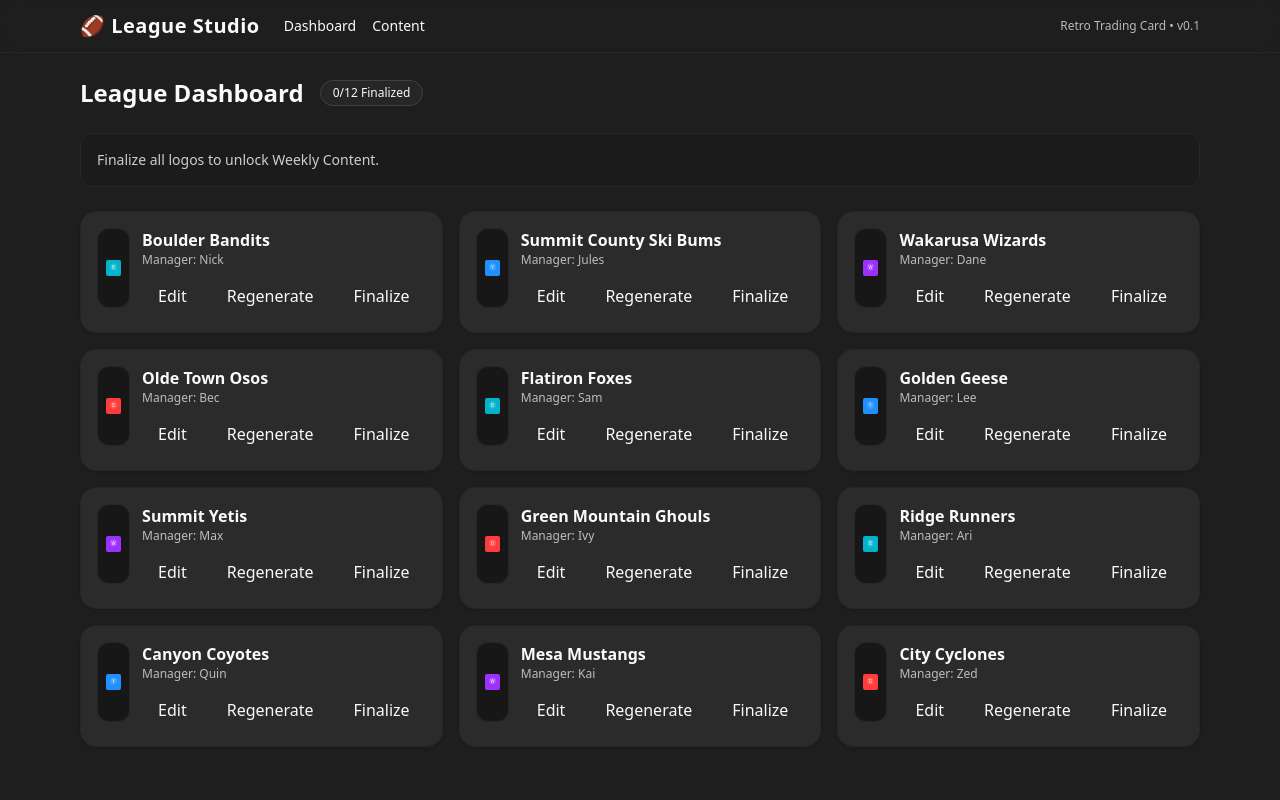
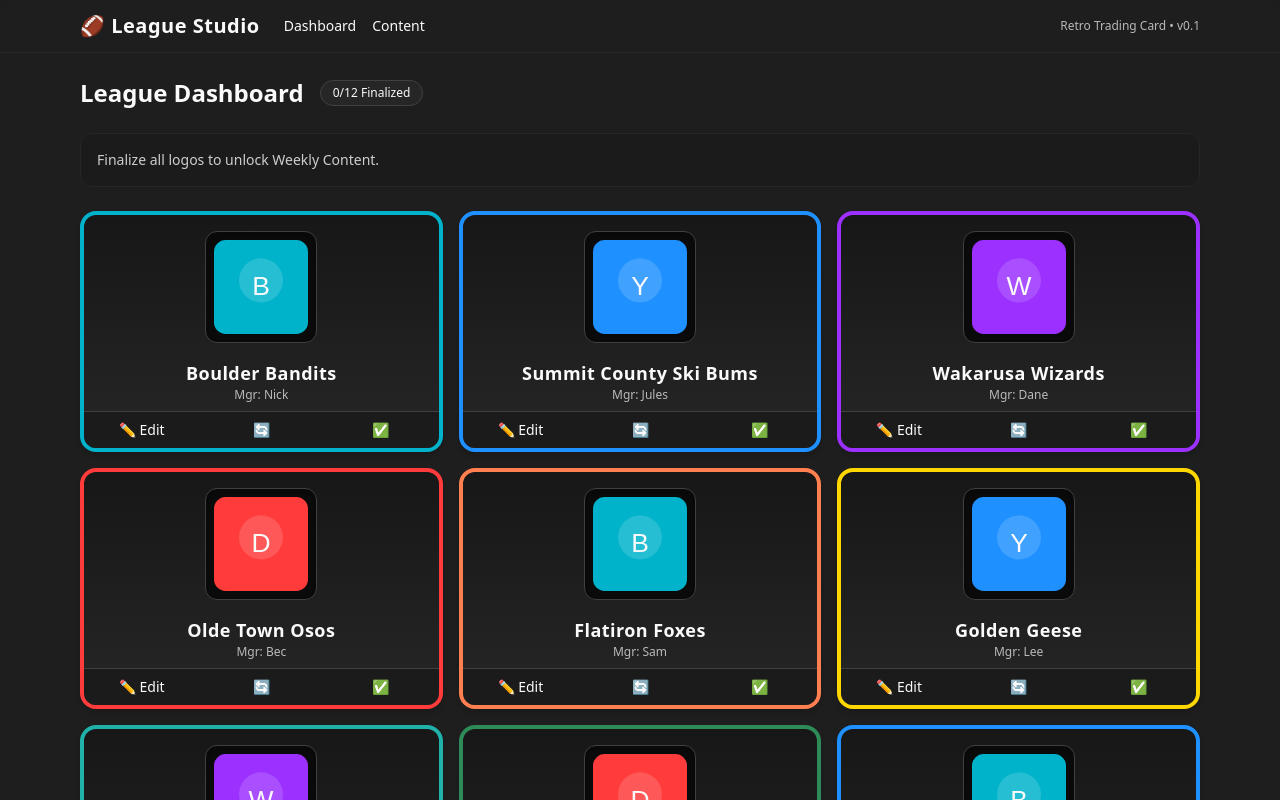
Before and after one commit to nmortimer/FantasyShell2, a Next.js app: page /dashboard in a window 1280 px wide. Shown: the top 800 px of the page. Built offline with nearby package versions, Linux system fonts and the light colour scheme.

Commit message:
Update TeamCard.tsx

```diff
--- a/components/TeamCard.tsx
+++ b/components/TeamCard.tsx
@@ -8,22 +8,70 @@ export function TeamCard({ team }: { team: Team }) {
   const { finalize, regenerate } = useStore()
 
   return (
-    <div className={clsx('card border border-neutral-800 hover:shadow-glow transition', team.status==='final' && 'border-gold')}>
-      <div className="flex items-start gap-3">
-        <div className="relative w-20 h-20 rounded-xl overflow-hidden bg-neutral-900 border border-neutral-800">
-          <Image src={team.logoUrl} alt={`${team.name} logo`} fill style={{objectFit:'contain', padding:'8px'}} />
+    <div
+      className={clsx(
+        'relative flex flex-col items-center justify-between rounded-2xl overflow-hidden shadow-md transition-transform hover:scale-[1.03]',
+        'bg-gradient-to-b from-neutral-900 to-neutral-800',
+        'border-4',
+        team.status === 'final'
+          ? 'border-gold'
+          : `border-[${team.primary}]`
+      )}
+      style={{
+        borderColor: team.primary, // dynamic team color border
+      }}
+    >
+      {/* Finalized Badge */}
+      {team.status === 'final' && (
+        <div className="absolute top-2 right-2 bg-gold text-black text-xs font-bold px-2 py-1 rounded shadow-md animate-pulse">
+          FINALIZED
         </div>
-        <div className="flex-1">
-          <div className="font-bold">{team.name}</div>
-          <div className="text-xs opacity-70">Manager: {team.manager}</div>
-          <div className="mt-2 flex gap-2">
-            <Link href={`/team/${team.id}`} className="btn">Edit</Link>
-            <button className="btn" onClick={()=>regenerate(team.id)}>Regenerate</button>
-            <button className="btn" disabled={team.status==='final'} onClick={()=>finalize(team.id)}>
-              {team.status==='final' ? 'Finalized' : 'Finalize'}
-            </button>
-          </div>
+      )}
+
+      {/* Logo */}
+      <div className="w-full flex-1 flex items-center justify-center p-4">
+        <div className="relative w-28 h-28 rounded-xl bg-neutral-950 border border-neutral-700 overflow-hidden shadow-inner">
+          <Image
+            src={team.logoUrl}
+            alt={`${team.name} logo`}
+            fill
+            style={{ objectFit: 'contain', padding: '8px' }}
+          />
         </div>
+      </div>
+
+      {/* Team Info */}
+      <div className="text-center px-3 pb-2">
+        <div className="font-extrabold text-lg tracking-wide">{team.name}</div>
+        <div className="text-xs opacity-70">Mgr: {team.manager}</div>
+      </div>
+
+      {/* Footer Buttons */}
+      <div className="w-full flex gap-1 border-t border-neutral-700 bg-neutral-900/70 text-sm">
+        <Link
+          href={`/team/${team.id}`}
+          className="flex-1 py-2 text-center hover:bg-neutral-800 transition"
+        >
+          ✏️ Edit
+        </Link>
+        <button
+          className="flex-1 py-2 hover:bg-neutral-800 transition"
+          onClick={() => regenerate(team.id)}
+        >
+          🔄
+        </button>
+        <button
+          className={clsx(
+            'flex-1 py-2 font-bold transition',
+            team.status === 'final'
+              ? 'opacity-50 cursor-not-allowed'
+              : 'hover:bg-gold/20 text-gold'
+          )}
+          onClick={() => finalize(team.id)}
+          disabled={team.status === 'final'}
+        >
+          ✅
+        </button>
       </div>
     </div>
   )
```
